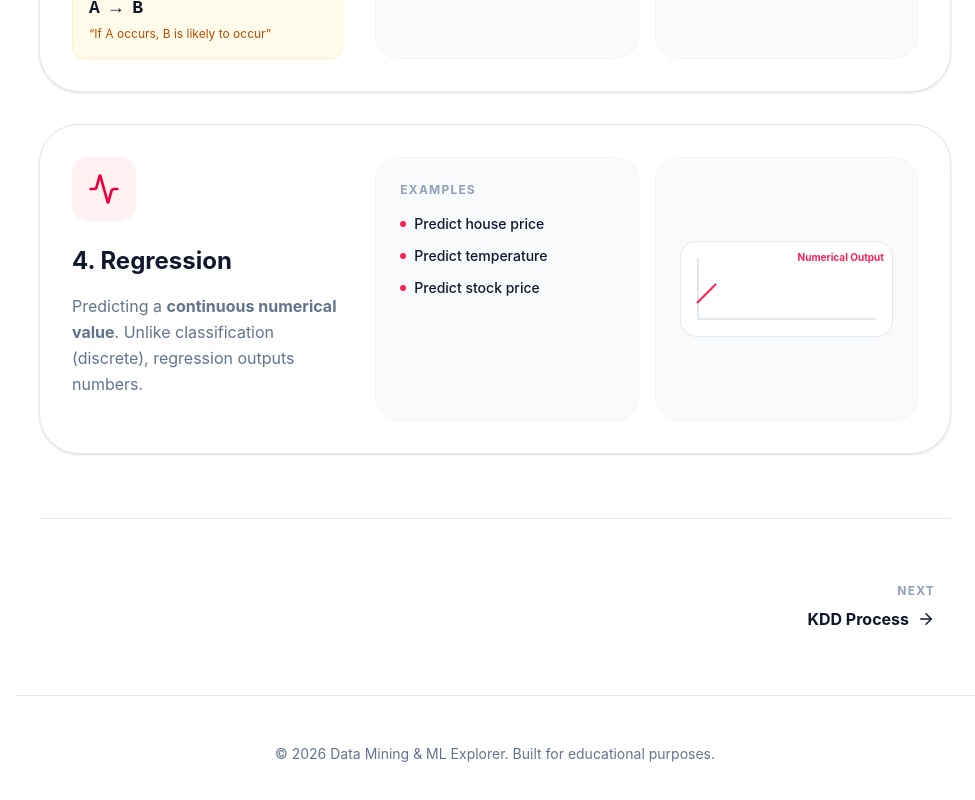
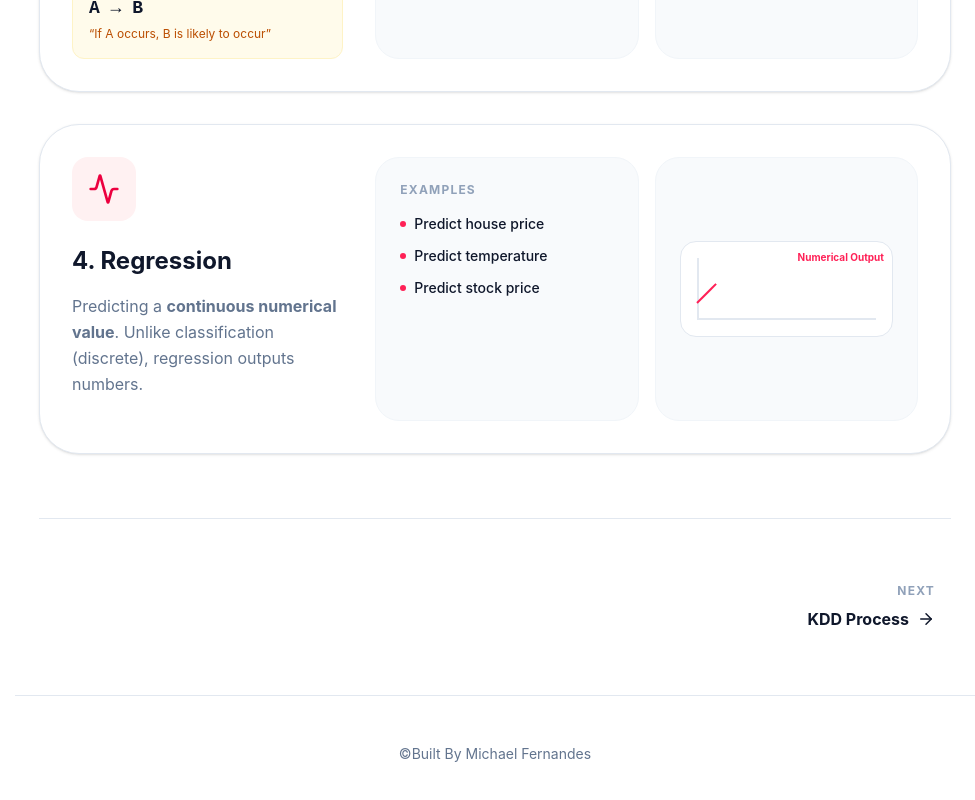
Before and after one commit to MichaelF102/etone, a React (Vite) app: page / in a window 1280 px wide. Shown: the part 2894-3694 px from the top of the page, without its empty margins (305-1280 px from the left). Built offline with nearby package versions, Linux system fonts and the light colour scheme.

Commit message:
Update App.tsx

```diff
--- a/src/App.tsx
+++ b/src/App.tsx
@@ -27,7 +27,7 @@ const AppContent: React.FC = () => {
 
         <footer className="py-12 px-6 border-t border-slate-200 dark:border-slate-800 text-center">
           <p className="text-sm text-slate-500 dark:text-slate-400">
-            © 2026 Data Mining & ML Explorer. Built for educational purposes.
+            ©Built By  Michael Fernandes
           </p>
         </footer>
       </main>
```
